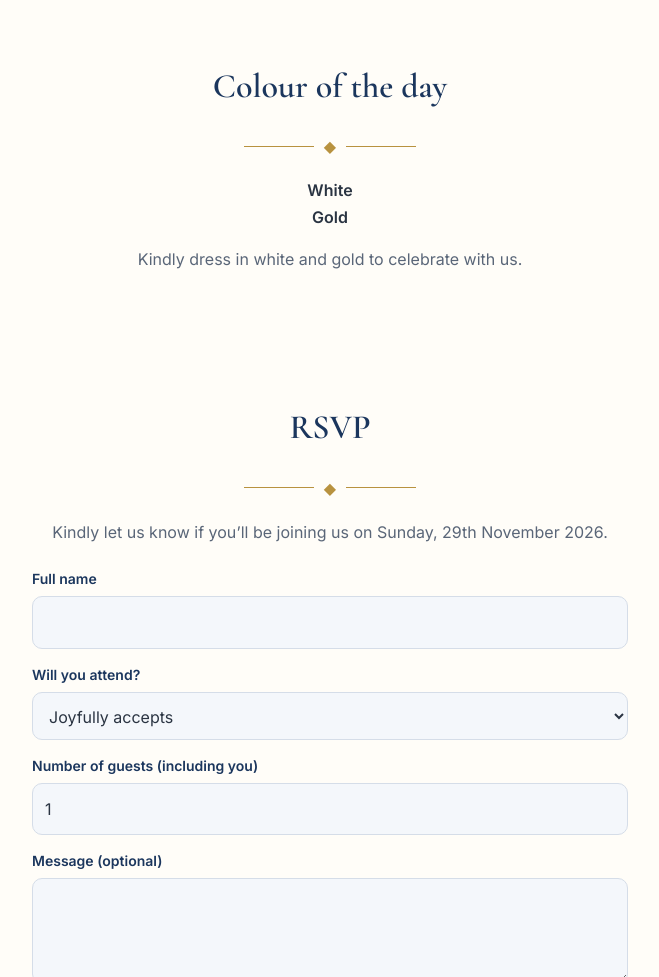
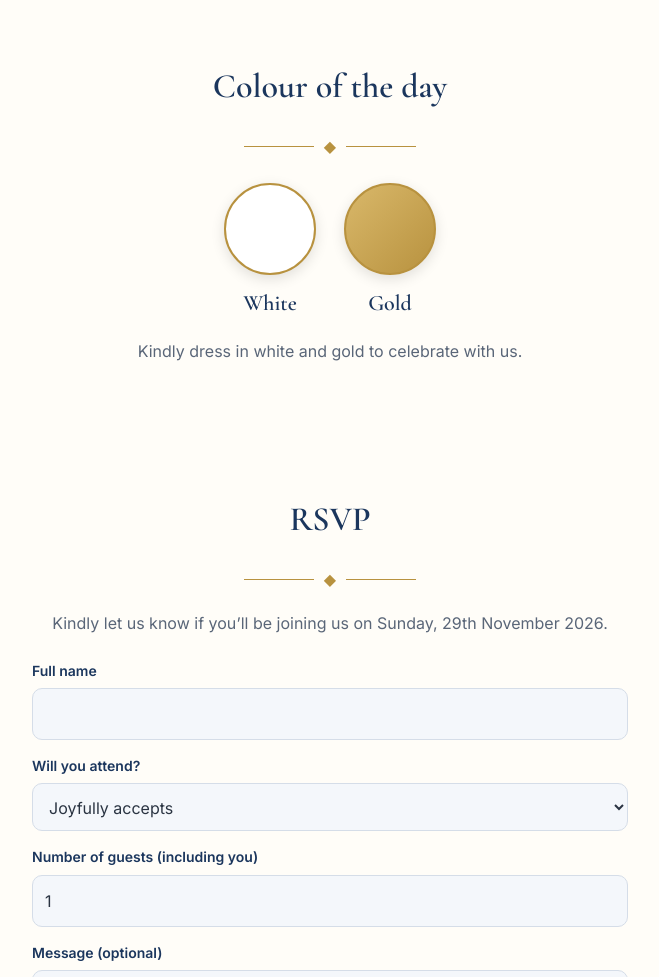
Before and after one commit to sarat-balogun/aduke-adisa, a plain HTML site: page index.html in a window 1280 px wide. Shown: the part 1680-2657 px from the top of the page, without its empty margins (310-969 px from the left). Drawn offline with nearby package versions, Linux system fonts and the light colour scheme.

Commit message:
Update style.css

```diff
--- a/style.css
+++ b/style.css
@@ -35,3 +35,9 @@ input,select,textarea{width:100%;font:inherit;color:var(--text);background:var(-
 .note{font-size:14px;margin-top:12px;text-align:center;min-height:1.5em}
 footer{padding:40px 20px 56px;border-top:1px solid var(--line);color:var(--muted);font-size:20px;font-style:italic}
 footer span{font-size:15px}
+.swatches{display:flex;gap:28px;justify-content:center;margin:24px 0 16px}
+.swatch{text-align:center}
+.swatch b{display:block;margin-top:10px;font-family:"Cormorant Garamond",Georgia,serif;font-size:22px;color:var(--ink);font-weight:600}
+.dot{display:block;width:92px;height:92px;border-radius:50%;border:2px solid var(--gold);box-shadow:0 4px 14px rgba(0,0,0,.12)}
+.dot.white{background:#ffffff}
+.dot.gold{background:linear-gradient(135deg,#d9b86a,#b8923f)}
```
